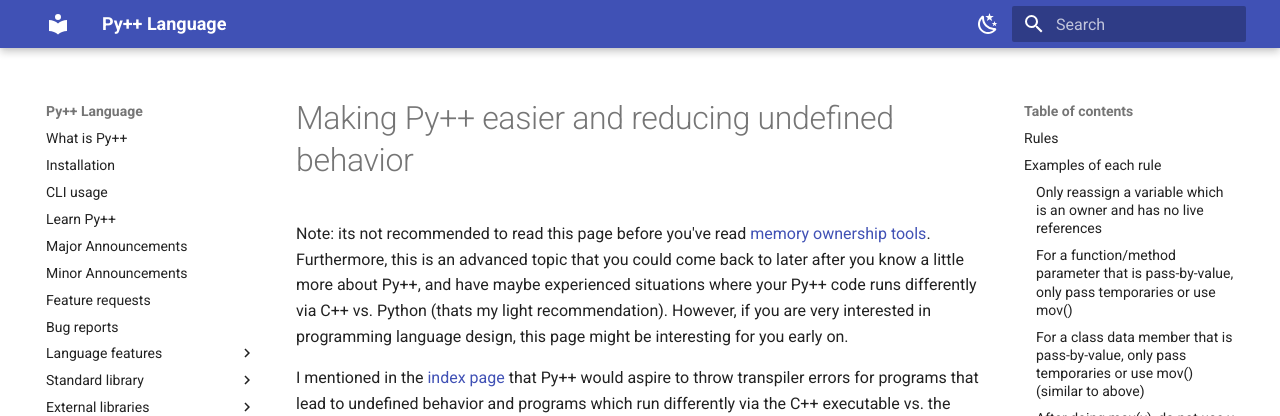
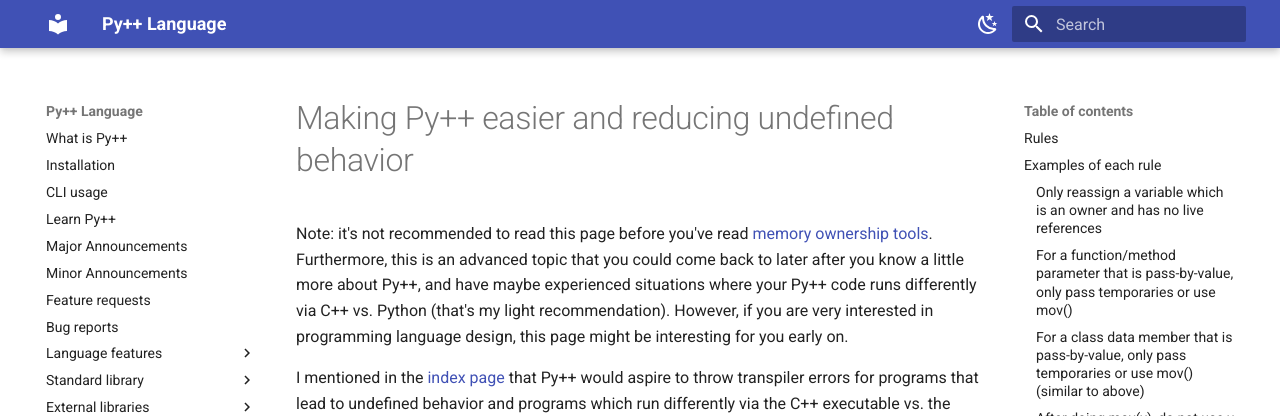
Before and after one commit to curtispuetz/pypp-docs, an MkDocs documentation site: the page built from docs/advanced/making_pypp_easier.md, in a window 1280 px wide and 900 px high. Shown: the top 416 px of the window. Built offline with MkDocs 1.6.1 and Material for MkDocs 9.7.7, drawn with Linux system fonts in a browser that asks for light colours.

Commit message:
Fix grammar and clarity in Py++ documentation
Corrected grammatical errors and improved clarity in the introduction.

```diff
--- a/docs/advanced/making_pypp_easier.md
+++ b/docs/advanced/making_pypp_easier.md
@@ -1,6 +1,6 @@
 # Making Py++ easier and reducing undefined behavior
 
-Note: its not recommended to read this page before you've read [memory ownership tools](../lang_features/memory_ownership_tools.md). Furthermore, this is an advanced topic that you could come back to later after you know a little more about Py++, and have maybe experienced situations where your Py++ code runs differently via C++ vs. Python (thats my light recommendation). However, if you are very interested in programming language design, this page might be interesting for you early on.
+Note: it's not recommended to read this page before you've read [memory ownership tools](../lang_features/memory_ownership_tools.md). Furthermore, this is an advanced topic that you could come back to later after you know a little more about Py++, and have maybe experienced situations where your Py++ code runs differently via C++ vs. Python (that's my light recommendation). However, if you are very interested in programming language design, this page might be interesting for you early on.
 
 I mentioned in the [index page](../index.md) that Py++ would aspire to throw transpiler errors for programs that lead to undefined behavior and programs which run differently via the C++ executable vs. the Python interpreter.
 
```
